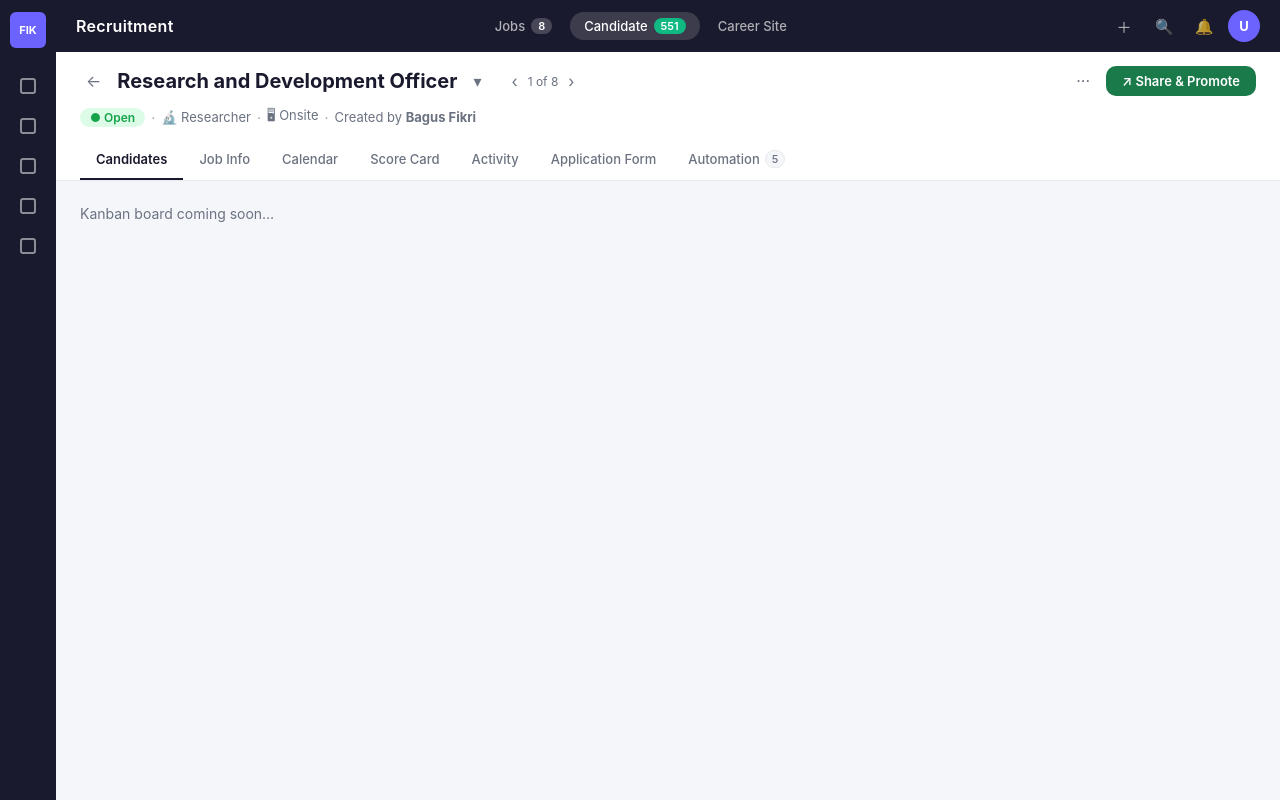
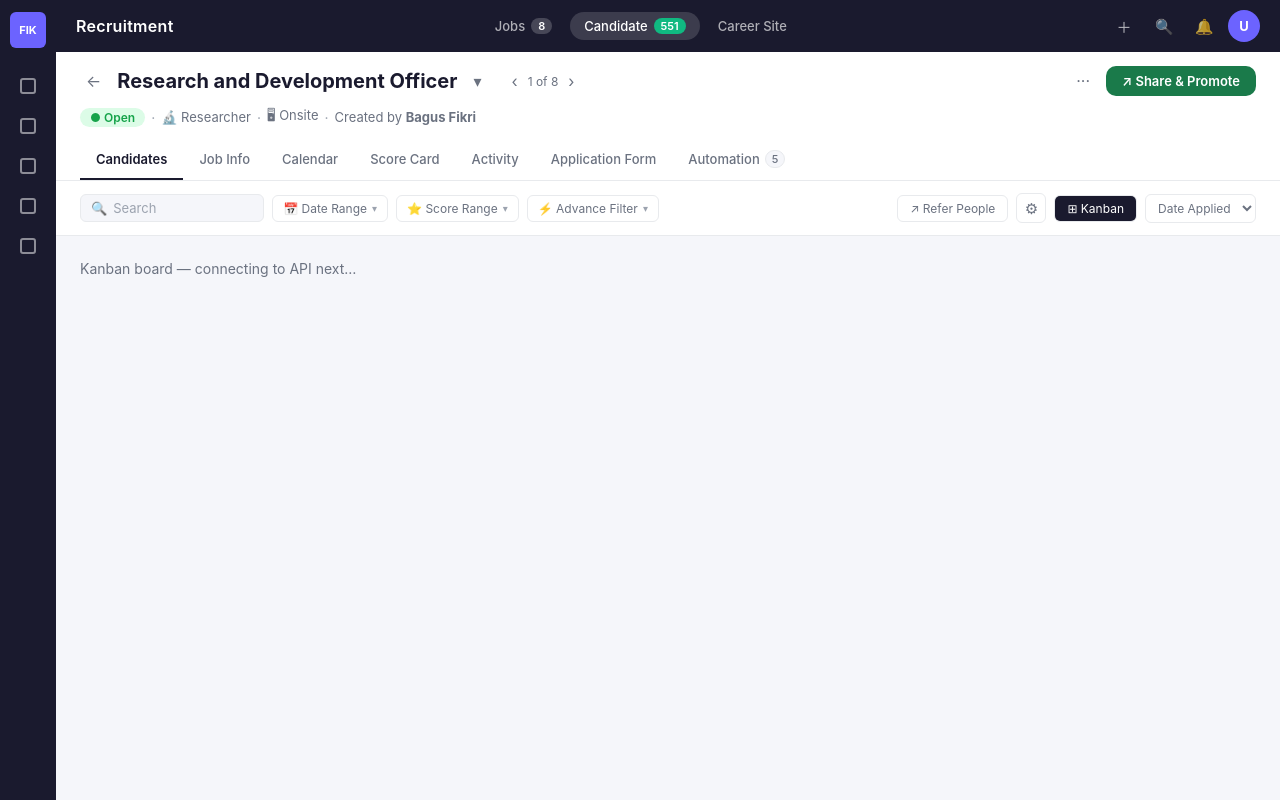
Before and after one commit to GovinduDandeniya/recruitment-system, a React (Vite) app in the folder client/: page / in a window 1280 px wide. Built offline with nearby package versions, Linux system fonts and the light colour scheme.

Commit message:
feat(client): add filter bar with search, score range and sort controls

```diff
--- /dev/null
+++ b/client/src/components/FilterBar/FilterBar.jsx
@@ -0,0 +1,91 @@
+import { useState } from 'react'
+import styles from './FilterBar.module.css'
+
+const SCORE_OPTIONS = ['Any', '1+', '2+', '3+', '4+', '5']
+
+function FilterBar({ onSearch, onScoreFilter, onSortChange }) {
+  const [search, setSearch] = useState('')
+  const [scoreRange, setScoreRange] = useState('Any')
+  const [sort, setSort] = useState('appliedAt')
+  const [view, setView] = useState('kanban')
+
+  function handleSearch(e) {
+    setSearch(e.target.value)
+    onSearch && onSearch(e.target.value)
+  }
+
+  function handleScore(val) {
+    setScoreRange(val)
+    onScoreFilter && onScoreFilter(val)
+  }
+
+  function handleSort(e) {
+    setSort(e.target.value)
+    onSortChange && onSortChange(e.target.value)
+  }
+
+  return (
+    <div className={styles.bar}>
+      <div className={styles.left}>
+        <div className={styles.searchBox}>
+          <span className={styles.searchIcon}>🔍</span>
+          <input
+            className={styles.searchInput}
+            type="text"
+            placeholder="Search"
+            value={search}
+            onChange={handleSearch}
+          />
+        </div>
+
+        <div className={styles.dropdown}>
+          <span>📅 Date Range</span>
+          <span className={styles.arrow}>▾</span>
+        </div>
+
+        <div className={styles.dropdown}>
+          <span>⭐ Score Range</span>
+          <span className={styles.arrow}>▾</span>
+          <div className={styles.dropdownMenu}>
+            {SCORE_OPTIONS.map((opt) => (
+              <button
+                key={opt}
+                className={`${styles.dropdownItem} ${scoreRange === opt ? styles.dropdownItemActive : ''}`}
+                onClick={() => handleScore(opt)}
+              >
+                {opt}
+              </button>
+            ))}
+          </div>
+        </div>
+
+        <div className={styles.dropdown}>
+          <span>⚡ Advance Filter</span>
+          <span className={styles.arrow}>▾</span>
+        </div>
+      </div>
+
+      <div className={styles.right}>
+        <button className={styles.referBtn}>↗ Refer People</button>
+        <button className={styles.iconBtn} title="Settings">⚙</button>
+        <div className={styles.viewToggle}>
+          <button
+            className={`${styles.viewBtn} ${view === 'kanban' ? styles.viewBtnActive : ''}`}
+            onClick={() => setView('kanban')}
+            title="Kanban"
+          >
+            ⊞ Kanban
+          </button>
+        </div>
+
+        <select className={styles.sortSelect} value={sort} onChange={handleSort}>
+          <option value="appliedAt">Date Applied</option>
+          <option value="name">Name</option>
+          <option value="score">Score</option>
+        </select>
+      </div>
+    </div>
+  )
+}
+
+export default FilterBar
--- /dev/null
+++ b/client/src/components/FilterBar/FilterBar.module.css
@@ -0,0 +1,172 @@
+.bar {
+  display: flex;
+  align-items: center;
+  justify-content: space-between;
+  padding: 12px 24px;
+  background-color: var(--color-white);
+  border-bottom: 1px solid var(--color-border);
+  gap: 12px;
+  flex-wrap: wrap;
+}
+
+.left {
+  display: flex;
+  align-items: center;
+  gap: 8px;
+  flex-wrap: wrap;
+}
+
+.right {
+  display: flex;
+  align-items: center;
+  gap: 8px;
+}
+
+.searchBox {
+  display: flex;
+  align-items: center;
+  gap: 6px;
+  border: 1px solid var(--color-border);
+  border-radius: var(--radius-sm);
+  padding: 5px 10px;
+  background: var(--color-bg);
+}
+
+.searchIcon {
+  font-size: 13px;
+  color: var(--color-text-muted);
+}
+
+.searchInput {
+  border: none;
+  background: transparent;
+  outline: none;
+  width: 140px;
+  font-size: 13px;
+  color: var(--color-text-primary);
+}
+
+.searchInput::placeholder {
+  color: var(--color-text-muted);
+}
+
+.dropdown {
+  position: relative;
+  display: flex;
+  align-items: center;
+  gap: 5px;
+  border: 1px solid var(--color-border);
+  border-radius: var(--radius-sm);
+  padding: 5px 10px;
+  font-size: 12px;
+  color: var(--color-text-secondary);
+  cursor: pointer;
+  background: var(--color-white);
+  transition: border-color 0.15s;
+  user-select: none;
+}
+
+.dropdown:hover {
+  border-color: #9ca3af;
+}
+
+.dropdown:hover .dropdownMenu {
+  display: flex;
+}
+
+.arrow {
+  font-size: 10px;
+  color: var(--color-text-muted);
+}
+
+.dropdownMenu {
+  display: none;
+  flex-direction: column;
+  position: absolute;
+  top: calc(100% + 4px);
+  left: 0;
+  background: var(--color-white);
+  border: 1px solid var(--color-border);
+  border-radius: var(--radius-sm);
+  box-shadow: var(--shadow-modal);
+  z-index: 200;
+  min-width: 110px;
+  overflow: hidden;
+}
+
+.dropdownItem {
+  padding: 8px 14px;
+  font-size: 13px;
+  text-align: left;
+  color: var(--color-text-primary);
+  transition: background 0.12s;
+}
+
+.dropdownItem:hover {
+  background-color: var(--color-bg);
+}
+
+.dropdownItemActive {
+  color: #6c63ff;
+  font-weight: 600;
+}
+
+.referBtn {
+  font-size: 12px;
+  color: var(--color-text-secondary);
+  border: 1px solid var(--color-border);
+  border-radius: var(--radius-sm);
+  padding: 5px 12px;
+  transition: background 0.15s;
+}
+
+.referBtn:hover {
+  background-color: var(--color-bg);
+}
+
+.iconBtn {
+  width: 30px;
+  height: 30px;
+  border-radius: var(--radius-sm);
+  display: flex;
+  align-items: center;
+  justify-content: center;
+  font-size: 15px;
+  color: var(--color-text-secondary);
+  border: 1px solid var(--color-border);
+  transition: background 0.15s;
+}
+
+.iconBtn:hover {
+  background-color: var(--color-bg);
+}
+
+.viewToggle {
+  display: flex;
+  border: 1px solid var(--color-border);
+  border-radius: var(--radius-sm);
+  overflow: hidden;
+}
+
+.viewBtn {
+  padding: 5px 12px;
+  font-size: 12px;
+  color: var(--color-text-secondary);
+  transition: background 0.15s;
+}
+
+.viewBtnActive {
+  background-color: var(--color-brand);
+  color: var(--color-white);
+}
+
+.sortSelect {
+  border: 1px solid var(--color-border);
+  border-radius: var(--radius-sm);
+  padding: 5px 8px;
+  font-size: 12px;
+  color: var(--color-text-secondary);
+  background: var(--color-white);
+  outline: none;
+  cursor: pointer;
+}
--- a/client/src/pages/RecruitmentPage.jsx
+++ b/client/src/pages/RecruitmentPage.jsx
@@ -1,16 +1,25 @@
 import { useState } from 'react'
 import JobHeader from '../components/JobHeader/JobHeader'
+import FilterBar from '../components/FilterBar/FilterBar'
 import styles from './RecruitmentPage.module.css'
 
 function RecruitmentPage() {
   const [activeTab, setActiveTab] = useState('Candidates')
+  const [search, setSearch] = useState('')
+  const [scoreFilter, setScoreFilter] = useState('Any')
+  const [sort, setSort] = useState('appliedAt')
 
   return (
     <div className={styles.page}>
       <JobHeader activeTab={activeTab} onTabChange={setActiveTab} />
+      <FilterBar
+        onSearch={setSearch}
+        onScoreFilter={setScoreFilter}
+        onSortChange={setSort}
+      />
       <div className={styles.content}>
-        {/* Kanban board will be added in next commit */}
-        <p style={{ padding: 24, color: '#6b7280' }}>Kanban board coming soon…</p>
+        {/* KanbanBoard will be wired in Commit 11 */}
+        <p style={{ padding: 24, color: '#6b7280' }}>Kanban board — connecting to API next…</p>
       </div>
     </div>
   )
```
